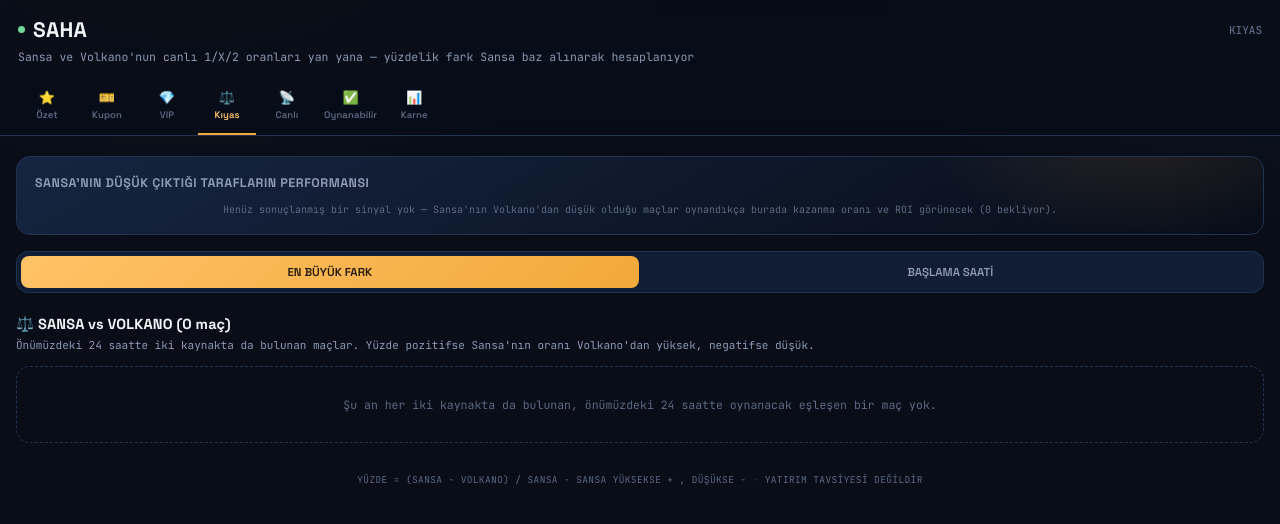
After one commit to kamiltayyar161616-spec/Volkano-Sinyal, a Flask app: page /karsilastirma in a window 1280 px wide. The commit adds this page. Shown: the top 524 px of the page. Run offline with Flask 3, Linux system fonts and the light colour scheme; data that the repository does not hold is empty.

Commit message:
Kiyas sekmesi geri getirildi - bu sefer Admiral yerine SANSA vs Volkano karsilastirmasi: canli 1/X/2 oranlari yan yana, Sansa baz alinarak yuzdelik fark (Sansa yuksekse +, dusukse -), performans takip karti (sansa_vs_volkano kategorisi), en buyuk fark/baslama saati siralama. Onceki agir 'geriye donuk bant analizi' bolumu bilerek eklenmedi (site cokmesine sebep olmustu)

```diff
--- a/app.py
+++ b/app.py
@@ -10,6 +10,7 @@ from match_analyzer import (
     get_gunun_ozeti, record_ozet_snapshot, get_ozet_performance,
     record_kupon_fill, get_kupon_active, get_kupon_performance,
     get_vip_kupon_candidates, record_vip_kupon, get_vip_kupon_active, get_vip_kupon_performance,
+    get_sansa_volkano_comparison, record_sansa_low_snapshot, get_sansa_vs_volkano_performance,
     to_local_full_str,
     to_local_str,
     get_reverse_flip_performance, record_source_accuracy_cache,
@@ -58,6 +59,16 @@ def kupon():
     overall_7d = get_kupon_performance(days=7)
     return render_template("kupon.html", active=active, overall=overall,
                             overall_7d=overall_7d, active_page="kupon")
+
+
+@app.route("/karsilastirma")
+def karsilastirma():
+    sort_by = request.args.get("sort", "diff")
+    rows = get_sansa_volkano_comparison(sort_by=sort_by)
+    overall = get_sansa_vs_volkano_performance()
+    overall_7d = get_sansa_vs_volkano_performance(days=7)
+    return render_template("karsilastirma.html", rows=rows, sort_by=sort_by,
+                            overall=overall, overall_7d=overall_7d, active_page="karsilastirma")
 
 
 @app.route("/vip-kupon")
@@ -111,6 +122,7 @@ def _background_loop():
             record_ozet_snapshot(get_gunun_ozeti())
             record_source_accuracy_cache()
             record_kupon_fill()
+            record_sansa_low_snapshot(get_sansa_volkano_comparison())
         except Exception as e:
             print(f"[background] snapshot hatası: {e}")
 
--- a/templates/base.html
+++ b/templates/base.html
@@ -130,6 +130,7 @@
     <a href="/gunun-ozeti" class="{{ 'active' if active_page == 'ozet' else '' }}"><span class="ic">⭐</span>Özet</a>
     <a href="/kupon" class="{{ 'active' if active_page == 'kupon' else '' }}"><span class="ic">🎫</span>Kupon</a>
     <a href="/vip-kupon" class="{{ 'active' if active_page == 'vip' else '' }}"><span class="ic">💎</span>VIP</a>
+    <a href="/karsilastirma" class="{{ 'active' if active_page == 'karsilastirma' else '' }}"><span class="ic">⚖️</span>Kıyas</a>
     <a href="/" class="{{ 'active' if active_page == 'canli' else '' }}"><span class="ic">📡</span>Canlı</a>
     <a href="/oynanabilir" class="{{ 'active' if active_page == 'oynanabilir' else '' }}"><span class="ic">✅</span>Oynanabilir</a>
     <a href="/istatistik" class="{{ 'active' if active_page == 'karne' else '' }}"><span class="ic">📊</span>Karne</a>
--- /dev/null
+++ b/templates/karsilastirma.html
@@ -0,0 +1,142 @@
+{% extends "base.html" %}
+{% block title %}SAHA — Sansa vs Volkano{% endblock %}
+{% block page_tag %}KIYAS{% endblock %}
+{% block subtitle %}Sansa ve Volkano'nun canlı 1/X/2 oranları yan yana — yüzdelik fark Sansa baz alınarak hesaplanıyor{% endblock %}
+
+{% block extra_style %}
+<style>
+  .sort-tabs{
+    display:flex; gap:3px; margin:16px 16px 0; background:var(--navy); border:1px solid var(--navy-line);
+    border-radius:12px; padding:4px;
+  }
+  .sort-tabs a{
+    flex:1; text-align:center; padding:9px 6px; text-decoration:none;
+    font-family:'Space Grotesk', sans-serif; font-weight:600; font-size:11.5px;
+    color:var(--chalk-dim); border-radius:8px;
+  }
+  .sort-tabs a.active{ background:linear-gradient(135deg, var(--amber-bright), var(--amber)); color:#241a06; }
+
+  .overall-card{
+    margin:16px; padding:18px; border-radius:var(--radius);
+    background:linear-gradient(150deg, var(--navy-soft), var(--navy-deep));
+    border:1px solid var(--navy-line); position:relative; overflow:hidden;
+  }
+  .overall-card::before{
+    content:""; position:absolute; inset:0;
+    background:radial-gradient(300px 140px at 90% -20%, rgba(242,169,59,0.10), transparent 70%);
+    pointer-events:none;
+  }
+  .overall-title{ font-family:'Space Grotesk', sans-serif; font-weight:700; font-size:12.5px; color:var(--chalk-dim); letter-spacing:0.04em; margin-bottom:12px; }
+  .overall-grid{ display:grid; grid-template-columns:repeat(3,1fr); gap:10px; text-align:center; position:relative; }
+  .overall-num{ font-size:23px; font-weight:800; font-family:'Space Grotesk', sans-serif; }
+  .overall-num.pos{ color:var(--turf-bright); }
+  .overall-num.neg{ color:var(--clay); }
+  .overall-num.flat{ color:var(--chalk-dim); }
+  .overall-lbl{ font-size:9px; color:var(--chalk-faint); margin-top:4px; letter-spacing:0.03em; }
+  .overall-note{ font-size:10px; color:var(--chalk-faint); margin-top:12px; text-align:center; position:relative; }
+
+  .cmp-card{
+    margin:0 16px 10px; padding:14px; border-radius:12px;
+    background:linear-gradient(165deg, var(--navy-soft), var(--navy));
+    border:1px solid var(--navy-line);
+  }
+  .cmp-teams{ font-family:'Space Grotesk', sans-serif; font-weight:600; font-size:13.5px; color:var(--chalk); }
+  .cmp-meta{ color:var(--chalk-faint); font-size:9.5px; margin-top:3px; margin-bottom:10px; }
+  .cmp-table{ width:100%; border-collapse:collapse; }
+  .cmp-table th{
+    font-size:8.5px; color:var(--chalk-faint); font-weight:700; text-align:center;
+    padding-bottom:6px; letter-spacing:0.03em;
+  }
+  .cmp-table th:first-child{ text-align:left; }
+  .cmp-table td{ text-align:center; padding:5px 2px; font-size:12px; font-family:'Space Grotesk', sans-serif; }
+  .cmp-table td:first-child{ text-align:left; color:var(--chalk-dim); font-size:10px; font-weight:600; }
+  .cmp-table .odd-val{ font-weight:700; color:var(--chalk); }
+  .cmp-table .diff-pos{ color:var(--turf-bright); font-weight:800; }
+  .cmp-table .diff-neg{ color:var(--clay); font-weight:800; }
+  .cmp-table .diff-flat{ color:var(--chalk-faint); }
+</style>
+{% endblock %}
+
+{% block content %}
+
+<div class="overall-card">
+  <div class="overall-title">SANSA'NIN DÜŞÜK ÇIKTIĞI TARAFLARIN PERFORMANSI</div>
+  {% if overall.staked and overall.staked > 0 %}
+    <div class="overall-grid">
+      <div>
+        <div class="overall-num {{ 'pos' if overall.win_rate >= 50 else 'neg' }}">%{{ overall.win_rate }}</div>
+        <div class="overall-lbl">KAZANMA ORANI</div>
+      </div>
+      <div>
+        <div class="overall-num {{ 'pos' if overall.roi_pct > 0 else 'neg' }}">{{ '+' if overall.roi_pct > 0 else '' }}%{{ overall.roi_pct }}</div>
+        <div class="overall-lbl">ROI (1 BİRİM STAKE)</div>
+      </div>
+      <div>
+        <div class="overall-num flat">{{ overall.staked }}</div>
+        <div class="overall-lbl">SONUÇLANAN SİNYAL</div>
+      </div>
+    </div>
+    <div class="overall-note">{{ overall.won }} kazandı / {{ overall.lost }} kaybetti &middot; <b style="color:{{ 'var(--turf-bright)' if overall.roi_units > 0 else 'var(--clay)' }};">{{ '+' if overall.roi_units > 0 else '' }}{{ '%.2f'|format(overall.roi_units) }} birim</b> &middot; {{ overall.pending }} bekliyor</div>
+    <div class="overall-note" style="border-top:1px dashed var(--navy-line); padding-top:10px; margin-top:10px;">
+      <span style="color:var(--chalk-dim); font-weight:700;">SON 7 GÜN:</span>
+      {% if overall_7d.staked and overall_7d.staked > 0 %}
+        <span style="color:{{ 'var(--turf-bright)' if overall_7d.win_rate >= 50 else 'var(--clay)' }};">%{{ overall_7d.win_rate }} kazanma</span> &middot;
+        <span style="color:{{ 'var(--turf-bright)' if overall_7d.roi_pct > 0 else 'var(--clay)' }};">{{ '+' if overall_7d.roi_pct > 0 else '' }}%{{ overall_7d.roi_pct }} ROI</span>
+        (n={{ overall_7d.staked }})
+      {% else %}
+        <span style="color:var(--chalk-faint);">henüz veri yok</span>
+      {% endif %}
+    </div>
+  {% else %}
+    <div class="overall-note">Henüz sonuçlanmış bir sinyal yok — Sansa'nın Volkano'dan düşük olduğu maçlar oynandıkça burada kazanma oranı ve ROI görünecek ({{ overall.pending }} bekliyor).</div>
+  {% endif %}
+</div>
+
+<div class="sort-tabs">
+  <a href="/karsilastirma?sort=diff" class="{{ 'active' if sort_by == 'diff' else '' }}">EN BÜYÜK FARK</a>
+  <a href="/karsilastirma?sort=time" class="{{ 'active' if sort_by == 'time' else '' }}">BAŞLAMA SAATİ</a>
+</div>
+
+<h2 class="section">⚖️ SANSA vs VOLKANO ({{ rows|length }} maç)</h2>
+<div class="section-sub">Önümüzdeki 24 saatte iki kaynakta da bulunan maçlar. Yüzde pozitifse Sansa'nın oranı Volkano'dan yüksek, negatifse düşük.</div>
+
+{% if rows %}
+  {% for r in rows %}
+  <div class="cmp-card">
+    <div class="cmp-teams">{{ r.home }} — {{ r.away }}</div>
+    <div class="cmp-meta">{{ r.league }} &middot; {{ r.time | localdatetime }}</div>
+    <table class="cmp-table">
+      <tr>
+        <th></th>
+        <th>1</th>
+        <th>X</th>
+        <th>2</th>
+      </tr>
+      <tr>
+        <td>Sansa</td>
+        <td class="odd-val">{{ '%.2f'|format(r.sansa_1) }}</td>
+        <td class="odd-val">{{ '%.2f'|format(r.sansa_x) }}</td>
+        <td class="odd-val">{{ '%.2f'|format(r.sansa_2) }}</td>
+      </tr>
+      <tr>
+        <td>Volkano</td>
+        <td class="odd-val">{{ '%.2f'|format(r.volkano_1) }}</td>
+        <td class="odd-val">{{ '%.2f'|format(r.volkano_x) }}</td>
+        <td class="odd-val">{{ '%.2f'|format(r.volkano_2) }}</td>
+      </tr>
+      <tr>
+        <td>Fark</td>
+        <td class="{{ 'diff-pos' if r.diff_1 and r.diff_1 > 0 else ('diff-neg' if r.diff_1 and r.diff_1 < 0 else 'diff-flat') }}">{{ '+' if r.diff_1 and r.diff_1 > 0 else '' }}{{ r.diff_1 }}%</td>
+        <td class="{{ 'diff-pos' if r.diff_x and r.diff_x > 0 else ('diff-neg' if r.diff_x and r.diff_x < 0 else 'diff-flat') }}">{{ '+' if r.diff_x and r.diff_x > 0 else '' }}{{ r.diff_x }}%</td>
+        <td class="{{ 'diff-pos' if r.diff_2 and r.diff_2 > 0 else ('diff-neg' if r.diff_2 and r.diff_2 < 0 else 'diff-flat') }}">{{ '+' if r.diff_2 and r.diff_2 > 0 else '' }}{{ r.diff_2 }}%</td>
+      </tr>
+    </table>
+  </div>
+  {% endfor %}
+{% else %}
+  <div class="empty">Şu an her iki kaynakta da bulunan, önümüzdeki 24 saatte oynanacak eşleşen bir maç yok.</div>
+{% endif %}
+
+{% endblock %}
+
+{% block footer %}YÜZDE = (SANSA - VOLKANO) / SANSA &middot; SANSA YÜKSEKSE + , DÜŞÜKSE - <span class="sep">&middot;</span> YATIRIM TAVSİYESİ DEĞİLDİR{% endblock %}
```
Also changed, not shown: match_analyzer.py (+146 -0 lines).
